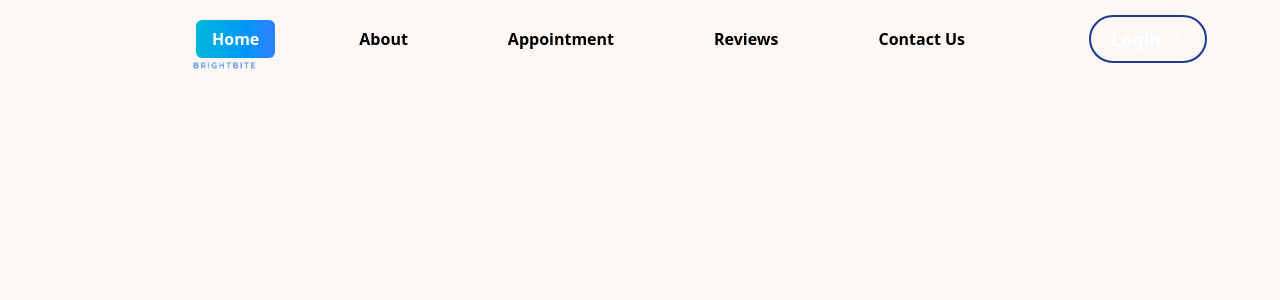
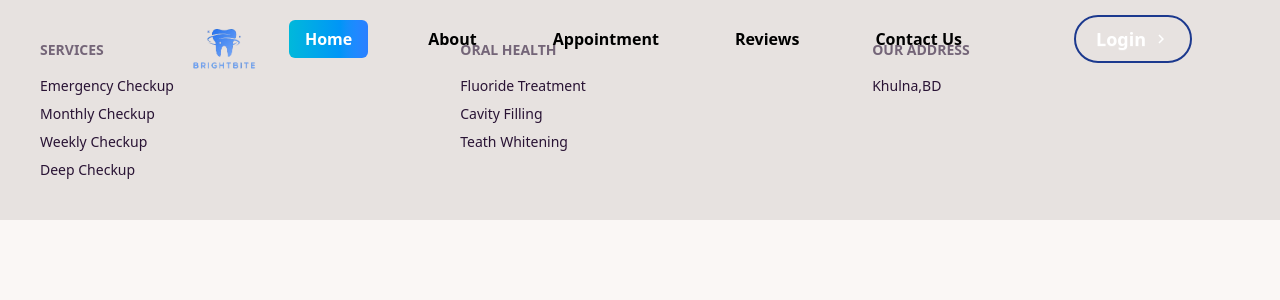
Before and after one commit to Khandaker20201125010/BrightBites, a React (Vite) app: page / in a window 1280 px wide. Shown: the top 300 px of the page. Built offline with nearby package versions, Linux system fonts and the light colour scheme.

Commit message:
footer section added

```diff
--- a/src/Shared/Footer.jsx
+++ b/src/Shared/Footer.jsx
@@ -1,9 +1,30 @@
-
+import footerBg from "../assets/images/footer-bg 1 1 (1).png"
 const Footer = () => {
     return (
-        <div>
+        <footer style={{backgroundImage:`url(${footerBg})`}} className="footer sm:footer-horizontal bg-base-300 text-base-content p-10">
+        <nav>
+          <h6 className="footer-title">Services</h6>
+          <a className="link link-hover">Emergency Checkup</a>
+          <a className="link link-hover">Monthly Checkup</a>
+          <a className="link link-hover">Weekly Checkup</a>
+          <a className="link link-hover">Deep Checkup</a>
+        </nav>
+        <nav>
+          <h6 className="footer-title">ORAL HEALTH</h6>
+          <a className="link link-hover">Fluoride Treatment</a>
+          <a className="link link-hover">Cavity Filling</a>
+          <a className="link link-hover">Teath Whitening</a>
 
-        </div>
+        </nav>
+        <nav>
+          <h6 className="footer-title">OUR ADDRESS</h6>
+          <div className="grid grid-flow-col gap-4">
+          <a className="link link-hover">Khulna,BD</a>
+
+
+          </div>
+        </nav>
+      </footer>
     );
 };
 
--- a/src/Shared/Navbar.jsx
+++ b/src/Shared/Navbar.jsx
@@ -69,7 +69,7 @@ const Navbar = () => {
 
   const links = (
     <>
-      <li className="group relative w-full whitespace-nowrap lg:py-3 lg:px-6 transition-all duration-500 cursor-pointer">
+      <li className="group relative w-full whitespace-nowrap lg:py-3 lg:px-3 transition-all duration-500 cursor-pointer">
         <NavLink
           to="/"
           className={({ isActive }) =>
@@ -83,7 +83,7 @@ const Navbar = () => {
           Home
         </NavLink>
       </li>
-      <li className="w-full whitespace-nowrap lg:py-3 lg:px-6 transition-all duration-500 cursor-pointer">
+      <li className="w-full whitespace-nowrap lg:py-3 lg:px-3 transition-all duration-500 cursor-pointer">
         <NavLink
           to="/about"
           className={({ isActive }) =>
@@ -97,7 +97,7 @@ const Navbar = () => {
           About
         </NavLink>
       </li>
-      <li className="w-full whitespace-nowrap lg:py-3 lg:px-6 transition-all duration-500 cursor-pointer">
+      <li className="w-full whitespace-nowrap lg:py-3 lg:px-3 transition-all duration-500 cursor-pointer">
         <NavLink
           to="/appointment"
           className={({ isActive }) =>
@@ -111,7 +111,7 @@ const Navbar = () => {
           Appointment
         </NavLink>
       </li>
-      <li className="w-full whitespace-nowrap lg:py-3 lg:px-6 transition-all duration-500 cursor-pointer">
+      <li className="w-full whitespace-nowrap lg:py-3 lg:px-3 transition-all duration-500 cursor-pointer">
         <NavLink
           to="/reviews"
           className={({ isActive }) =>
@@ -125,7 +125,7 @@ const Navbar = () => {
           Reviews
         </NavLink>
       </li>
-      <li className="w-full whitespace-nowrap lg:py-3 lg:px-6 transition-all duration-500 cursor-pointer">
+      <li className="w-full whitespace-nowrap lg:py-3 lg:px-3 transition-all duration-500 cursor-pointer">
         <NavLink
           to="/contact"
           className={({ isActive }) =>
@@ -152,7 +152,7 @@ const Navbar = () => {
       <div className="container mx-auto navbar-start">
         <Link to="/">
           <div className="w-40">
-            <img className="md:mx-40 w-28" src={logoVisible} alt="" />
+            <img className="md:mx-40 md:w-28 max-sm:h-12 max-sm:w-12 max-sm:bg-white max-sm:skeleton  max-sm:rounded-full" src={logoVisible} alt="" />
           </div>
         </Link>
       </div>
@@ -203,7 +203,7 @@ const Navbar = () => {
                   <button
                     className={`btn w-full flex justify-center btn-outline hover:bg-transparent text-white  border-blue-900 `}
                   >
-                    {("contactUs")} <MdOutlineKeyboardArrowRight />
+                    {("Login")} <MdOutlineKeyboardArrowRight />
                   </button>
                 </div>
               </ul>
```
Also changed, not shown: src/assets/images/footer-bg 1 1 (1).png (added).
